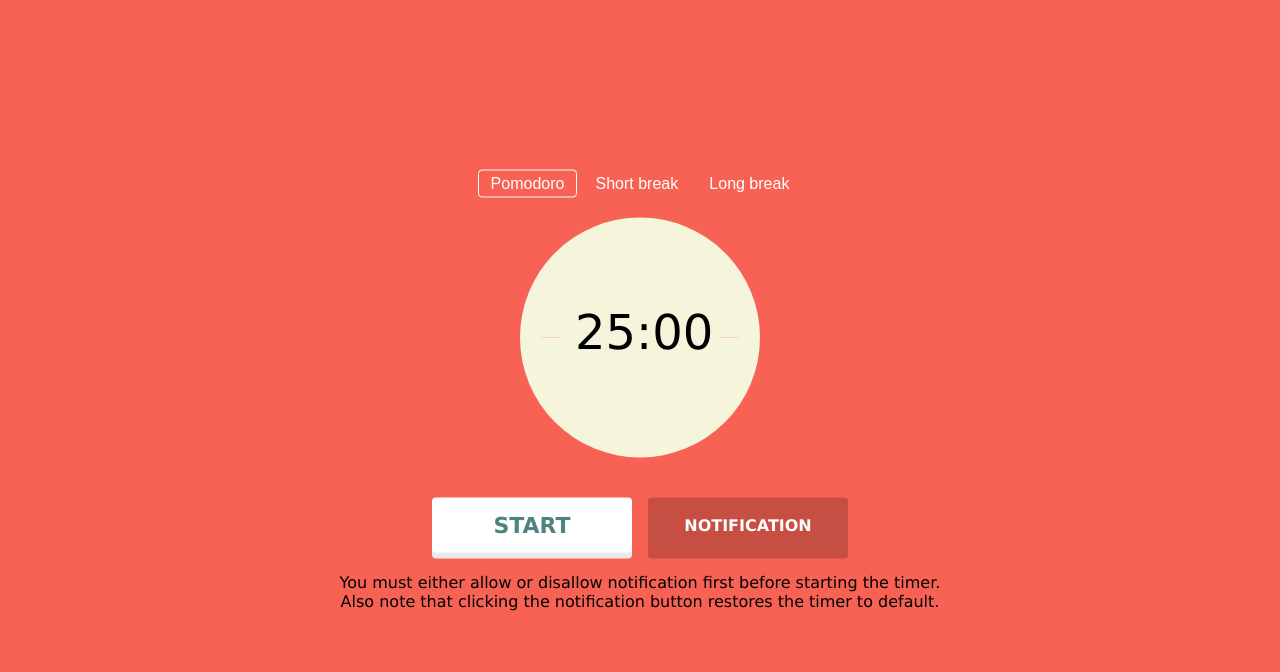
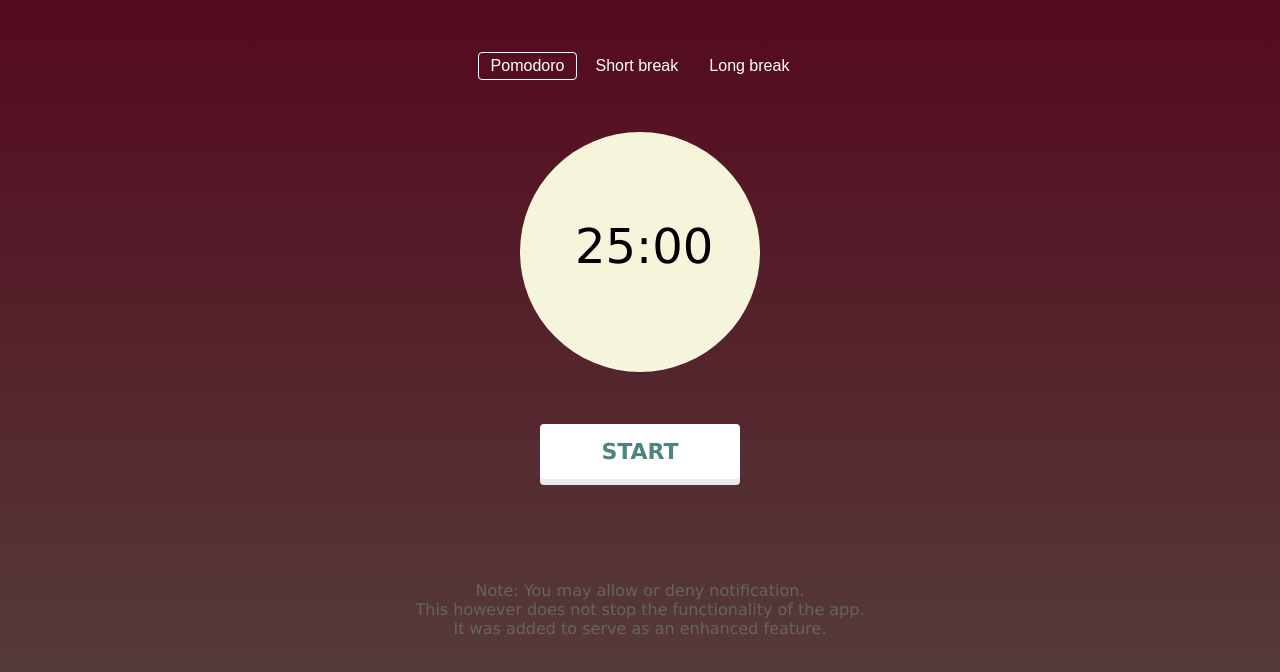
Before and after one commit to mjosh51/Pomodoro, a plain HTML site: page index.html in a window 1280 px wide. Drawn offline with Linux system fonts and the light colour scheme.

Commit message:
Fix styling bug on updateProgress, other bugs...

```diff
--- a/css/pmdr.css
+++ b/css/pmdr.css
@@ -20,16 +20,19 @@ html {
 }
 
 :root {
-  --pomodoro: hsla(5, 91%, 50%, 0.7);
-  --shortBreak: rgba(62, 10, 04, 0.8);
+  --pomodoro: rgba(100, 10, 0, 0.7);
+  --shortBreak: rgba(50, 31, 7, 0.7);
   --longBreak: rgba(04, 62, 28, 0.7);
 }
 
 body {
-  background-color: var(--pomodoro);
-  transition: background-color 1s ease;
+  /* background-color: var(--pomodoro);
+  transition: background-color 1s ease; */
+  background-image: linear-gradient(to top, #30cfd0 0%, #330867 100%);
   font-family: 'Lucida Sans', 'Lucida Sans Regular', 'Lucida Grande', 'Lucida Sans Unicode', Geneva, Verdana, sans-serif, sans-serif;
   user-select: none;
+  width: 100%;
+  height: 100vh;
 }
 
 .app {
@@ -38,21 +41,20 @@ body {
   left: 50%;
   transform: translate(-50%, -50%);
   width: 100%;
+  height: 100vh;
+  background-color: var(--pomodoro);
+  transition: background-color 1s ease;
+  overflow: auto;
 }
 
 .timer {
+  margin-top: 2rem;
   padding: 20px;
   text-align: center;
-}
-
-
-.clock {
-  margin-top: 50px;
-  font-size: 3rem;
-  line-height: 1;
-  display: flex;
-  margin-left: 15px;
-  font-family: 'Lucida Sans', 'Lucida Sans Regular', 'Lucida Grande', 'Lucida Sans Unicode', Geneva, Verdana, sans-serif, sans-serif;
+  display: grid;
+  gap: 2rem;
+  justify-content: center;
+  align-items: center;
 }
 
 .mode-button {
@@ -73,6 +75,80 @@ body {
   border-color: #fff;
 }
 
+.time-circle {
+  box-sizing: border-box;
+  position: relative;
+  height: 200px;
+  width: 200px;
+  padding: 20px;
+  margin: 40px auto;
+  background: beige;
+  background-clip: content-box;
+  border-radius: 50%;
+  overflow: hidden;
+  box-shadow: inset 0px 0px 0px 20px transparent, 0px 0px 0px 20px beige;
+}
+
+.time-circle:before {
+  position: absolute;
+  height: 100%;
+  width: 100%;
+  top: 0%;
+  left: 0%;
+  text-align: center;
+  line-height: 200px;
+  border-radius: 50%;
+  /* z-index: 4; */
+}
+
+.same {
+  position: absolute;
+  height: 50%;
+  width: 50%;
+  background: beige;
+  border-radius: 0%;
+}
+
+.quad1 {
+  top: 0px;
+  left: 50%;
+  transform-origin: left bottom;
+  transform: skew(0deg);
+  /* negative */
+}
+
+.quad2 {
+  top: 50%;
+  left: 50%;
+  transform-origin: left bottom;
+  transform: skewY(0deg);
+}
+
+.quad3 {
+  top: 50%;
+  left: 0%;
+  transform-origin: right top;
+  transform: skew(0deg);
+  /* negative */
+}
+
+.quad4 {
+  top: 0%;
+  left: 0%;
+  transform-origin: right bottom;
+  transform: skewY(0deg);
+}
+
+.clock {
+  margin-top: 50px;
+  font-size: 3rem;
+  line-height: 1;
+  display: flex;
+  margin-left: 15px;
+  font-family: 'Lucida Sans', 'Lucida Sans Regular', 'Lucida Grande', 'Lucida Sans Unicode', Geneva, Verdana, sans-serif, sans-serif;
+  position: relative;
+}
+
 .start-button {
   cursor: pointer;
   box-shadow: rgb(235, 235, 235) 0px 6px 0px;
@@ -85,7 +161,6 @@ body {
   background-color: white;
   border-width: initial;
   border-style: none;
-  margin: 20px 0px 0px;
   padding: 0px 12px;
   border-radius: 4px;
   transition: color 0.5s ease-in-out 0s;
@@ -136,73 +211,13 @@ button:active {
 }
 
 p {
-  margin: 20px 0;
+  padding: 0 2rem;
+  background: rgb(232, 14, 14) transparent;
+  opacity: 1;
+  color: rgb(103, 99, 99);
 }
 
-.quads {
-  box-sizing: border-box;
-  position: relative;
-  height: 200px;
-  width: 200px;
-  padding: 20px;
-  margin: 40px auto;
-  background: beige;
-  background-clip: content-box;
-  border-radius: 50%;
-  overflow: hidden;
-  box-shadow: inset 0px 0px 0px 20px transparent, 0px 0px 0px 20px beige;
-}
 
-.quads::before {
-  position: absolute;
-  content: attr(data-progress);
-  height: 100%;
-  width: 100%;
-  top: 0%;
-  left: 0%;
-  text-align: center;
-  line-height: 200px;
-  border-radius: 50%;
-  z-index: 4;
-}
-
-.quads > div {
-  position: absolute;
-  height: 50%;
-  width: 50%;
-  background: beige;
-  border-radius: 0%;
-}
-
-.quad1 {
-  top: 0px;
-  left: 50%;
-  transform-origin: left bottom;
-  transform: skew(0deg);
-  /* negative */
-}
-
-.quad2 {
-  top: 50%;
-  left: 50%;
-  transform-origin: left bottom;
-  transform: skewY(0deg);
-}
-
-.quad3 {
-  top: 50%;
-  left: 0%;
-  transform-origin: right top;
-  transform: skew(0deg);
-  /* negative */
-}
-
-.quad4 {
-  top: 0%;
-  left: 0%;
-  transform-origin: right bottom;
-  transform: skewY(0deg);
-}
 
 /* End **********************************************
 *****P******O******M******O******D******R******O*********
--- a/index.html
+++ b/index.html
@@ -13,7 +13,7 @@
   <main class="app">
     <div class="timer">
       <div class="button-group" id="mode-buttons-js">
-        <button data-mode="pomodoro" class="button active mode-button" id="pomodoro-js">
+        <button data-mode="pomodoro" class="mode-button active" id="pomodoro-js">
           Pomodoro
         </button>
         <button data-mode="shortBreak" class="button mode-button" id="short-break-js">
@@ -23,7 +23,7 @@
           Long break
         </button>
       </div>
-      <div class="quads">
+      <div class="time-circle">
         <div class="same quad1"></div>
         <div class="same quad2"></div>
         <div class="same quad3"></div>
@@ -39,12 +39,10 @@
         <button class="start-button" data-action="start" id="btn-js">
           Start
         </button>
-        <button class="ask-button" id="ask-js">
-          Notification
-        </button>
       </div>
-
-      <p>You must either allow or disallow notification first before starting the timer. <br><span>Also note that clicking the notification button restores the timer to default.</span></p>
+      <br>
+      <br>
+      <p>Note: You may allow or deny notification. <br><span>This however does not stop the functionality of the app.</span> <br><span>It was added to serve as an enhanced feature.</span></p>
     </div>
   </main>
   <div class="hidden">
--- a/js/main.js
+++ b/js/main.js
@@ -1,4 +1,3 @@
-
 // Creating an object to represent the Pomodoro App
 const timer = {
   pomodoro: 1,
@@ -12,8 +11,8 @@ let interval;
 
 
 // Default mode on page load
-const askButton = document.getElementById('ask-js');
-askButton.addEventListener('click', () => {
+// const askButton = document.getElementById('ask-js');
+const permission = () => {
   // Check if browser supports notification,
   // else this code block would not be executed
   if ('Notification' in window) {
@@ -31,7 +30,7 @@ askButton.addEventListener('click', () => {
   }
 
   switchMode('pomodoro');
-});
+};
 
 const getRemainingTime = (endTime) => {
   const currentTime = Date.parse(new Date());
@@ -129,22 +128,22 @@ const rotateProgress = () => {
 
 
   if(progress <= 15){
-    quad1.setAttribute('style', 'transform: skew(' + progress * (-90/15) + 'deg)');
+    quad1.setAttribute('style', 'transform: skew(' + progress * (-90 / 15) + 'deg)');
   }
-  else if(progress > 15 && progress <=30){
+  else if (progress > 15 && progress <= 30){
     quad1.setAttribute('style', 'transform: skew(-90deg)');
-    quad2.setAttribute('style', 'transform: skewY(' + (progress-15) * (90/15) + 'deg)');
+    quad2.setAttribute('style', 'transform: skewY(' + (progress - 15) * (90 / 15) + 'deg)');
   }
-  else if(progress > 30 && progress <=45){
+  else if (progress > 30 && progress <= 45){
     quad1.setAttribute('style', 'transform: skew(-90deg)');
     quad2.setAttribute('style', 'transform: skewY(90deg)');
-    quad3.setAttribute('style', 'transform: skew(' + (progress-30) * (-90/15) + 'deg)');
+    quad3.setAttribute('style', 'transform: skew(' + (progress - 30) * (-90 / 15) + 'deg)');
   }
-  else if(progress > 45 && progress <90){
+  else if (progress > 45 && progress <= 60){
     quad1.setAttribute('style', 'transform: skew(-90deg)');
     quad2.setAttribute('style', 'transform: skewY(90deg)');
     quad3.setAttribute('style', 'transform: skew(-90deg)');
-    quad4.setAttribute('style', 'transform: skewY(' + (progress-45) * (90/15) + 'deg)');
+    quad4.setAttribute('style', 'transform: skewY(' + (progress - 45) * (90 / 15) + 'deg)');
   }
 
 }
@@ -181,7 +180,8 @@ const switchMode = (mode) => {
     .querySelectorAll('button[data-mode]')
     .forEach(element => element.classList.remove('active'));
   document.querySelector(`[data-mode='${mode}']`).classList.add('active');
-  document.body.style.backgroundColor = `var(--${mode})`;
+  const main = document.querySelector('.app');
+  main.style.backgroundColor = `var(--${mode})`;
 
   document
     .querySelectorAll('.same')
@@ -196,10 +196,8 @@ const handleMode = (e) => {
 
   if (!mode) return;
 
-
+  timer.sessions = 0;
   switchMode(mode);
-
-
   stopTimer();
 }
 
@@ -207,6 +205,7 @@ const start = () => {
   const action = startButton.dataset.action;
   if (action === 'start') {
     buttonSound.play();
+    permission();
     startTimer();
   } else {
     stopTimer();
```
